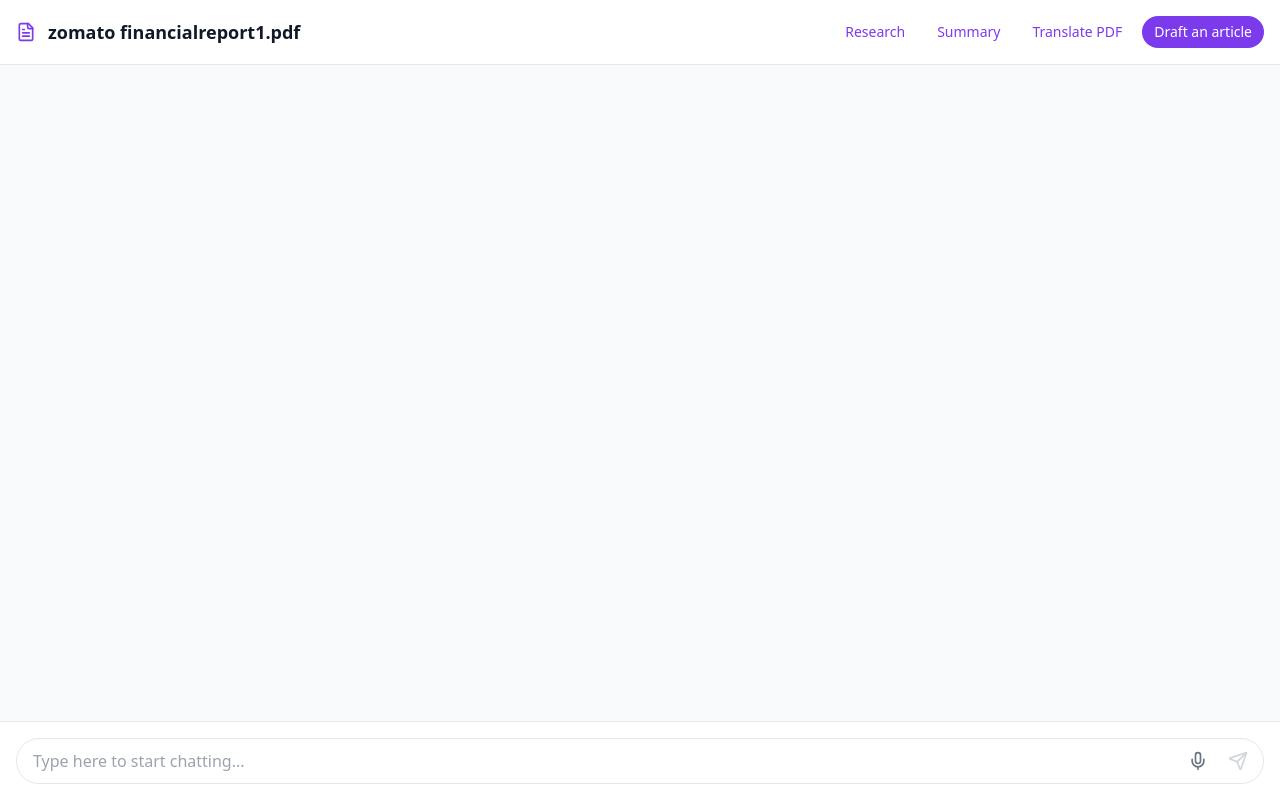
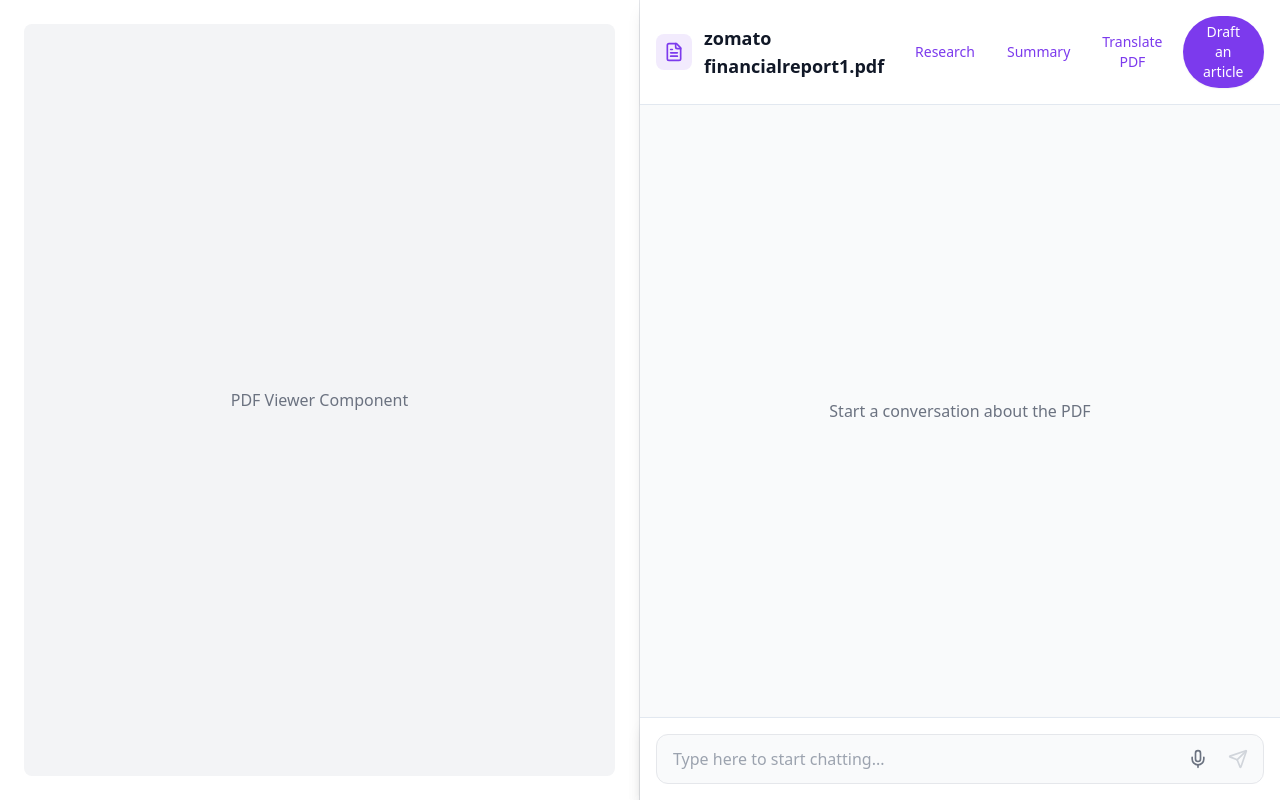
Before and after one commit to choronX/chatty-pdf-revamp, a React (Vite) app: page / in a window 1280 px wide. Built offline with nearby package versions, Linux system fonts and the light colour scheme.

Commit message:
Improve UI for Chat and PDF Components
Enhanced the user interface to create a clearer distinction between the PDF file render component and the chat component. Improved the interactivity of the chat box for a more engaging user experience.
[skip gpt_engineer]

```diff
--- a/src/components/ChatHeader.tsx
+++ b/src/components/ChatHeader.tsx
@@ -7,22 +7,24 @@ interface ChatHeaderProps {
 
 const ChatHeader: React.FC<ChatHeaderProps> = ({ fileName }) => {
   return (
-    <div className="flex items-center justify-between p-4 border-b bg-white">
+    <div className="flex items-center justify-between p-4 border-b bg-white shadow-sm">
       <div className="flex items-center space-x-3">
-        <FileText className="w-5 h-5 text-primary" />
+        <div className="p-2 bg-primary/10 rounded-lg">
+          <FileText className="w-5 h-5 text-primary" />
+        </div>
         <h1 className="text-lg font-semibold text-gray-900">{fileName}</h1>
       </div>
       <div className="flex items-center space-x-2">
-        <button className="px-3 py-1.5 text-sm text-primary hover:bg-primary/5 rounded-full transition-colors">
+        <button className="px-3 py-1.5 text-sm font-medium text-primary hover:bg-primary/5 rounded-full transition-all duration-200 hover:scale-105">
           Research
         </button>
-        <button className="px-3 py-1.5 text-sm text-primary hover:bg-primary/5 rounded-full transition-colors">
+        <button className="px-3 py-1.5 text-sm font-medium text-primary hover:bg-primary/5 rounded-full transition-all duration-200 hover:scale-105">
           Summary
         </button>
-        <button className="px-3 py-1.5 text-sm text-primary hover:bg-primary/5 rounded-full transition-colors">
+        <button className="px-3 py-1.5 text-sm font-medium text-primary hover:bg-primary/5 rounded-full transition-all duration-200 hover:scale-105">
           Translate PDF
         </button>
-        <button className="px-3 py-1.5 text-sm bg-primary text-white rounded-full hover:bg-primary-hover transition-colors">
+        <button className="px-4 py-1.5 text-sm font-medium bg-primary text-white rounded-full hover:bg-primary-hover transition-all duration-200 hover:scale-105 shadow-sm">
           Draft an article
         </button>
       </div>
--- a/src/components/ChatInput.tsx
+++ b/src/components/ChatInput.tsx
@@ -18,7 +18,7 @@ const ChatInput: React.FC<ChatInputProps> = ({ onSendMessage, onStartRecording }
   };
 
   return (
-    <form onSubmit={handleSubmit} className="p-4 border-t bg-white">
+    <form onSubmit={handleSubmit} className="p-4 border-t bg-white shadow-lg">
       <div className="flex items-center space-x-2">
         <div className="relative flex-1">
           <input
@@ -26,20 +26,20 @@ const ChatInput: React.FC<ChatInputProps> = ({ onSendMessage, onStartRecording }
             value={message}
             onChange={(e) => setMessage(e.target.value)}
             placeholder="Type here to start chatting..."
-            className="w-full px-4 py-2.5 pr-24 rounded-full border border-gray-200 focus:border-primary focus:ring-1 focus:ring-primary outline-none transition-all"
+            className="w-full px-4 py-3 pr-24 rounded-xl border border-gray-200 focus:border-primary focus:ring-2 focus:ring-primary/20 outline-none transition-all bg-gray-50 hover:bg-white"
           />
           <div className="absolute right-2 top-1/2 -translate-y-1/2 flex items-center space-x-1">
             <button
               type="button"
               onClick={onStartRecording}
-              className="p-2 text-gray-500 hover:text-primary hover:bg-primary/5 rounded-full transition-colors"
+              className="p-2 text-gray-500 hover:text-primary hover:bg-primary/5 rounded-full transition-all duration-200 hover:scale-105"
             >
               <Mic className="w-5 h-5" />
             </button>
             <button
               type="submit"
               disabled={!message.trim()}
-              className={`p-2 rounded-full transition-all ${
+              className={`p-2 rounded-full transition-all duration-200 hover:scale-105 ${
                 message.trim()
                   ? 'text-primary hover:bg-primary/5'
                   : 'text-gray-300 cursor-not-allowed'
--- a/src/components/ChatMessage.tsx
+++ b/src/components/ChatMessage.tsx
@@ -9,11 +9,11 @@ interface ChatMessageProps {
 
 const ChatMessage: React.FC<ChatMessageProps> = ({ message, isBot = false, timestamp }) => {
   return (
-    <div className={`flex items-start space-x-3 p-4 animate-fade-in ${isBot ? 'bg-secondary/50' : 'bg-white'}`}>
+    <div className={`flex items-start space-x-3 p-4 my-2 animate-fade-in rounded-lg transition-all hover:bg-white/80 ${isBot ? 'bg-white shadow-sm' : 'bg-primary/5'}`}>
       <div className={`flex-shrink-0 w-8 h-8 rounded-full flex items-center justify-center ${
-        isBot ? 'bg-primary text-white' : 'bg-gray-100'
+        isBot ? 'bg-primary text-white shadow-sm' : 'bg-white border border-primary/20'
       }`}>
-        {isBot ? <Bot className="w-5 h-5" /> : <User className="w-5 h-5 text-gray-600" />}
+        {isBot ? <Bot className="w-5 h-5" /> : <User className="w-5 h-5 text-primary" />}
       </div>
       <div className="flex-1">
         <div className="text-sm text-gray-900">{message}</div>
--- a/src/pages/Index.tsx
+++ b/src/pages/Index.tsx
@@ -41,18 +41,33 @@ const Index = () => {
   };
 
   return (
-    <div className="flex flex-col h-screen bg-gray-50">
+    <div className="flex h-screen bg-gray-50">
+      {/* PDF Viewer Section */}
+      <div className="w-1/2 p-6 bg-white border-r border-gray-200">
+        <div className="h-full rounded-lg bg-gray-100 flex items-center justify-center">
+          <p className="text-gray-500">PDF Viewer Component</p>
+        </div>
+      </div>
+
+      {/* Chat Section */}
+      <div className="w-1/2 flex flex-col bg-white shadow-lg">
         <ChatHeader fileName="zomato financialreport1.pdf" />
 
-      <div className="flex-1 overflow-y-auto">
-        {messages.map(message => (
+        <div className="flex-1 overflow-y-auto bg-gray-50 px-4">
+          {messages.length === 0 ? (
+            <div className="h-full flex items-center justify-center text-gray-500">
+              Start a conversation about the PDF
+            </div>
+          ) : (
+            messages.map(message => (
               <ChatMessage
                 key={message.id}
                 message={message.text}
                 isBot={message.isBot}
                 timestamp={message.timestamp}
               />
-        ))}
+            ))
+          )}
         </div>
 
         <ChatInput
@@ -60,6 +75,7 @@ const Index = () => {
           onStartRecording={handleStartRecording}
         />
       </div>
+    </div>
   );
 };
 
```
Lines whose indentation alone changed are shown as unchanged.
